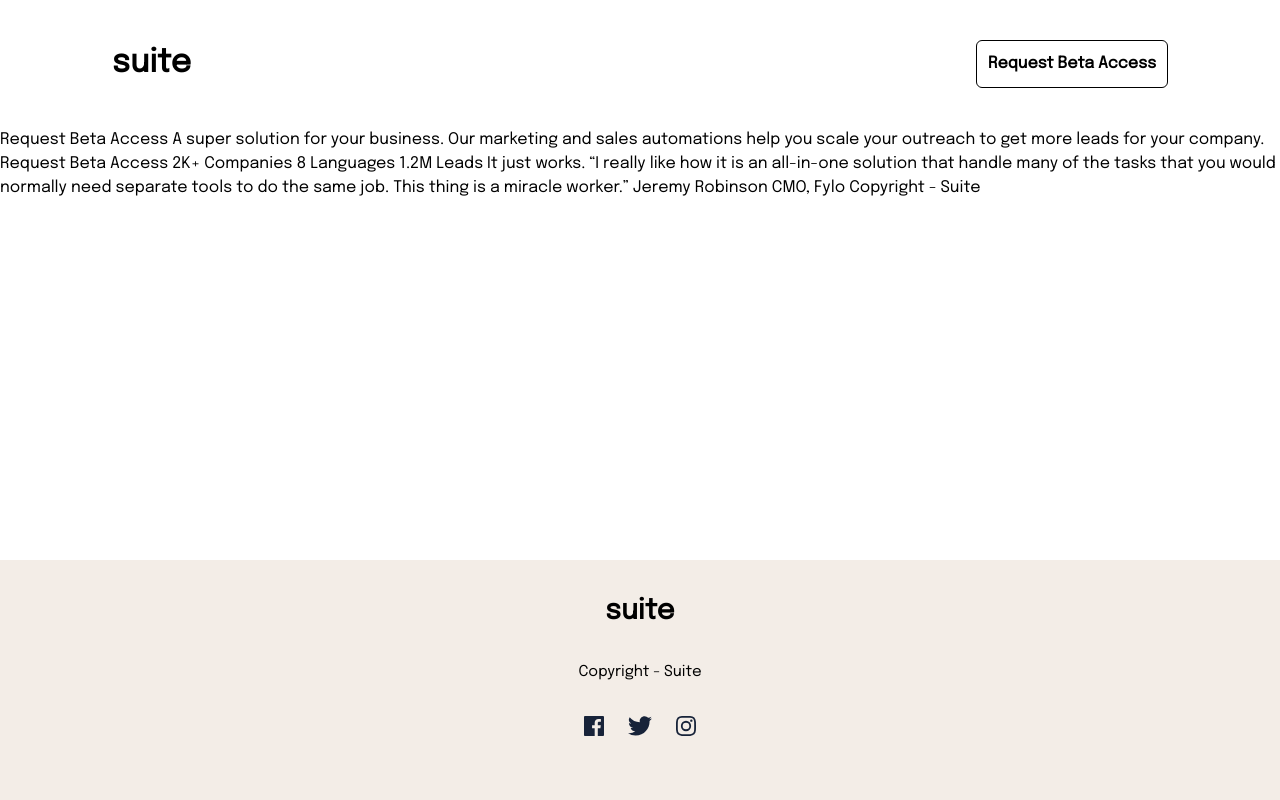
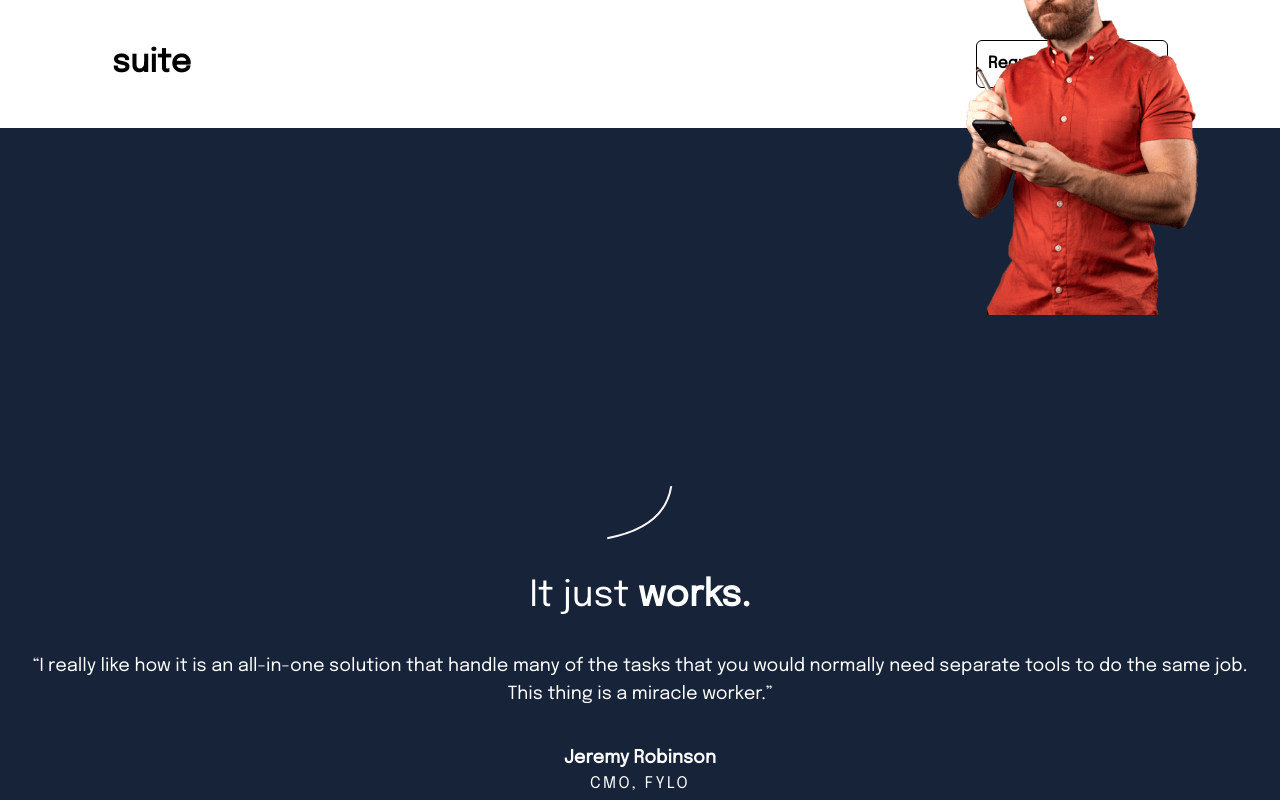
Before and after one commit to niclast7611/suite-landing-page, a React (Create React App) app: page / in a window 1280 px wide. Shown: the top 800 px of the page. Built offline with nearby package versions, Linux system fonts and the light colour scheme.

Commit message:
card is done

```diff
--- a/src/App.js
+++ b/src/App.js
@@ -1,4 +1,5 @@
 import "./App.css";
+import Card from "./components/Card";
 import Footer from "./components/Footer";
 import NavBar from "./components/NavBar";
 
@@ -6,13 +7,14 @@ function App() {
   return (
     <div className="flex flex-col min-h-screen">
       <NavBar />
-      Request Beta Access A super solution for your business. Our marketing and
+      {/* Request Beta Access A super solution for your business. Our marketing and
       sales automations help you scale your outreach to get more leads for your
       company. Request Beta Access 2K+ Companies 8 Languages 1.2M Leads It just
       works. “I really like how it is an all-in-one solution that handle many of
       the tasks that you would normally need separate tools to do the same job.
       This thing is a miracle worker.” Jeremy Robinson CMO, Fylo Copyright -
-      Suite
+      Suite */}
+      <Card />
       <Footer />
     </div>
   );
--- /dev/null
+++ b/src/components/Card.js
@@ -0,0 +1,37 @@
+import React from "react";
+const assetsPath = process.env.PUBLIC_URL + "/assets/";
+
+export default function Card() {
+  return (
+    <div className="static">
+      <div className="absolute right-20 -top-20">
+        <img
+          src={`${assetsPath}image-jeremy-small.png`}
+          alt="Jeremy Robinson"
+        />
+      </div>
+      <div className="flex flex-col text-center bg-[#172339] text-white justify-end h-[748px] space-y-9 pb-20 ">
+        <div className="flex justify-center">
+          <img
+            src={`${assetsPath}pattern-curved-line-2.svg`}
+            alt="Curved Line"
+          />
+        </div>
+        <div className="text-4xl">
+          It just <span className="font-bold">works.</span>
+        </div>
+        <div className="px-8 text-lg">
+          “I really like how it is an all-in-one solution that handle many of
+          the tasks that you would normally need separate tools to do the same
+          job. This thing is a miracle worker.”
+        </div>
+        <div>
+          <div className="text-lg font-bold">Jeremy Robinson</div>
+          <div className="text-[16px] tracking-[2.5px] uppercase">
+            CMO, Fylo
+          </div>
+        </div>
+      </div>
+    </div>
+  );
+}
```
